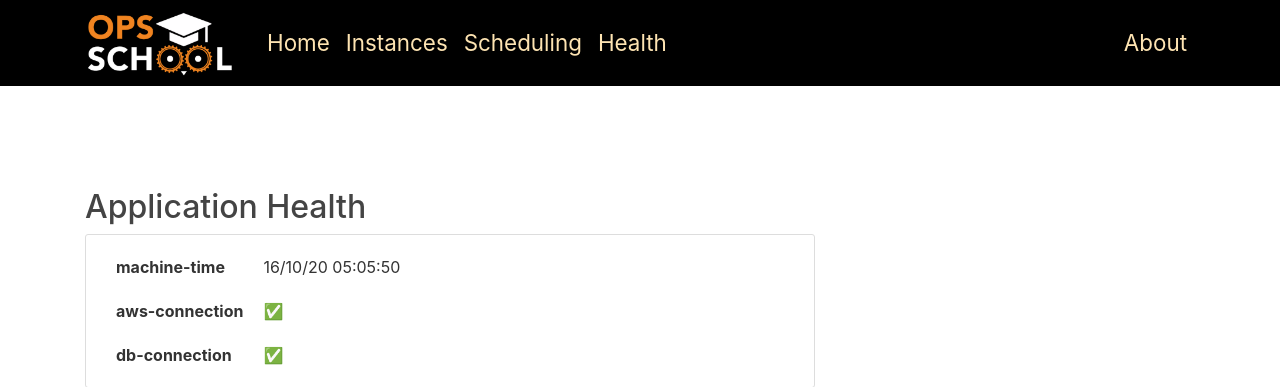
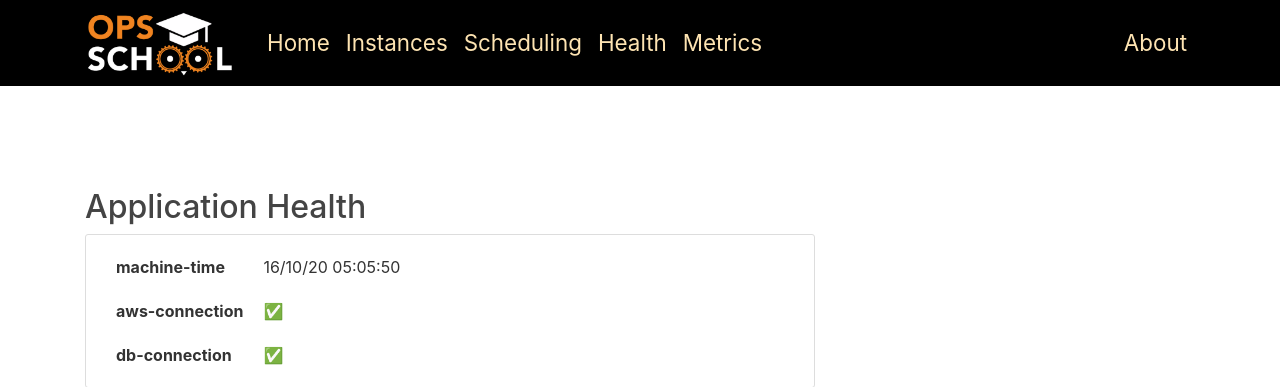
Before and after one commit to marinaPrez/Kandula, a Flask app: page /health in a window 1280 px wide. Shown: the top 387 px of the page. Run offline with Flask 2, Linux system fonts and the light colour scheme; data that the repository does not hold is empty; parts of the project's set-up code (start-up, migrations or seed data) failed here and were passed over; some libraries are stand-ins or nearby versions.

Commit message:
add metric decorator

```diff
--- a/app/application.py
+++ b/app/application.py
@@ -27,7 +27,7 @@ def create_app() -> Flask:
     app.add_url_rule('/', 'home', views.home, methods=['GET'])
     app.add_url_rule('/home', 'home', views.home, methods=['GET'])
     app.add_url_rule('/scheduler', 'scheduler', views.scheduler, methods=['GET', 'POST'])
-    #app.add_url_rule('/metrics', 'metrics', views.metrics, methods=['GET'])
+    app.add_url_rule('/metrics', 'metrics', views.metrics, methods=['GET'])
     app.add_url_rule('/about', 'about', views.about, methods=['GET'])
     app.add_url_rule('/health', 'health', views.health, methods=['GET'])
     app.add_url_rule('/instances', 'instances', views.instances, methods=['GET'])
--- a/app/templates/layout.html
+++ b/app/templates/layout.html
@@ -34,6 +34,7 @@
               <a class="nav-item nav-link" href="{{ url_for('instances') }}">Instances</a>
               <a class="nav-item nav-link" href="{{ url_for('scheduler') }}">Scheduling</a>
               <a class="nav-item nav-link" href="{{ url_for('health') }}">Health</a>
+              <a class="nav-item nav-link" href="{{ url_for('metrics') }}">Metrics</a>
             </div>
             <!-- Navbar Right Side -->
             <div class="navbar-nav">
--- a/app/views/views.py
+++ b/app/views/views.py
@@ -63,8 +63,9 @@ def health():
                            healthchecks=health_metrics), 200 if is_app_healthy else 500
 
 
-# def metrics():
-#     return render_template('metrics.html', title='metrics', )
+def metrics():
+    return generate_latest()
+    # return render_template('metrics.html', title='metrics', )
 
 
 @inject
```
